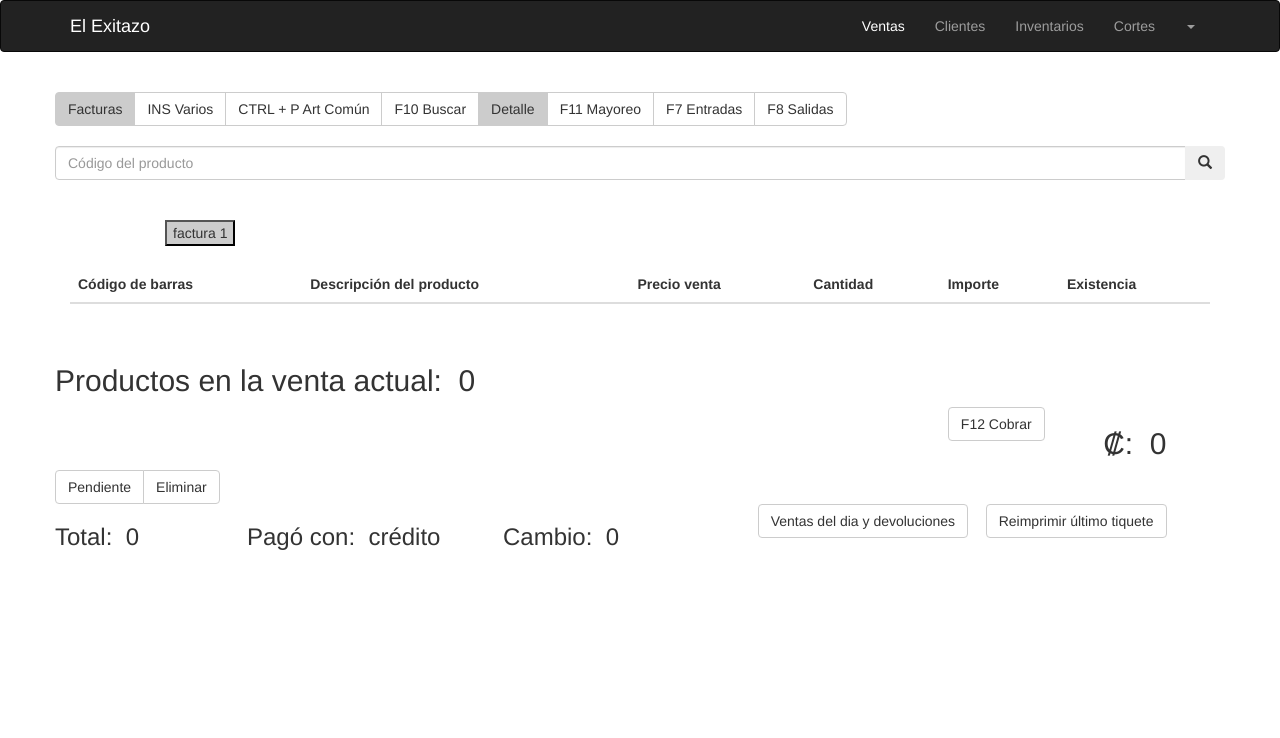
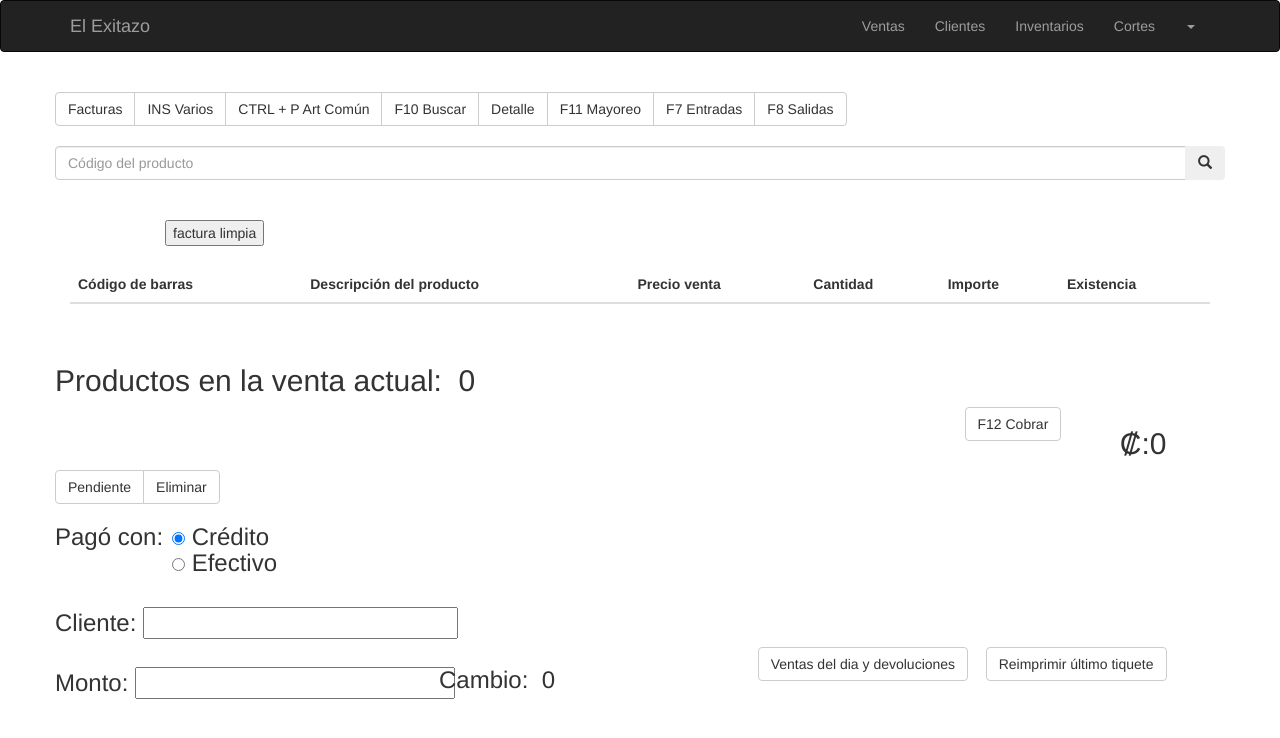
Before and after one commit to bryan-ruiz/El-Exitazo, a Laravel app: page /ventas in a window 1280 px wide. Shown: the top 738 px of the page. Run offline with Laravel 8, Linux system fonts and the light colour scheme; data that the repository does not hold is empty; some libraries are stand-ins or nearby versions.

Commit message:
datos selling

```diff
--- a/Exitazo Costa Rica/ExitazoCostaRica/resources/views/selling.blade.php
+++ b/Exitazo Costa Rica/ExitazoCostaRica/resources/views/selling.blade.php
@@ -51,7 +51,7 @@
   <div class="row">
     <h2 style="">Productos en la venta actual:&nbsp <span id="prodVentaAct">0</span></h2>
     <h2 style="float: right; margin-right: 5%" id="total">₡:&nbsp <span>0</span></h2>
-    <a href="#" rel="nofollow" class="btn btn-default cboxElement" style="float: right; margin-right: 5%">F12 Cobrar</a>
+    <a href="#" onclick="pagar()" rel="nofollow" class="btn btn-default cboxElement" style="float: right; margin-right: 5%">F12 Cobrar</a>
   </div>
 </div>
 <div class="container">
@@ -64,7 +64,21 @@
 </div>
 <div class="container">
   <div class="row">
-    <h3 style="position: absolute;">Total:&nbsp <span>0</span></h3><h3 style="position: absolute; margin-left: 15%">Pagó con:&nbsp <span>crédito</span></h3><h3 style="position: absolute; margin-left: 35%">Cambio:&nbsp <span>0</span></h3>
+    <h3 style="position: absolute;">Pagó con:&nbsp</h3>
+    <h3 style="margin-left: 10%">
+      <input type="radio" name="formaDePago" id="formaDePagoC" value="credito" checked> Crédito<br>
+      <input type="radio" name="formaDePago" id="formaDePagoE" value="efectivo"> Efectivo<br>
+    </h3>
+    <h3 style="position: absolute;">Cliente: <input style="width: 315px" type="text" name="nombreCliente">
+    </h3>
+    <br>
+    <br>
+    <br>
+    <h3 style="position: absolute;">Monto: <input style="width: 320px" type="text" name="nombreCliente">
+    </h3>
+    <div style="position: absolute; margin-left: 30%">
+      <h3 >Cambio:&nbsp <span>0</span></h3>
+    </div>
     <a href="#" rel="nofollow" class="btn btn-default cboxElement" style="float: right; margin-right: 5%">Reimprimir último tiquete</a>
   <a href="/ventasDevoluciones" rel="nofollow" class="btn btn-default cboxElement" style="float: right; margin-right: 1.5%">Ventas del dia y devoluciones</a>
   </div>
@@ -74,7 +88,31 @@
 var listaFactura= [];
 var billNumber = 0;
 var elementRow= 0;
+var listaPendientes= [];
+var selectedBill= 0;
 
+function insertarPagoEnTablaHist(){
+
+}
+
+function pagar(){
+  formaDePago= "";
+  PagoE= document.getElementById("formaDePagoE");
+  PagoC= document.getElementById("formaDePagoC");
+  if(PagoC.checked){
+    formaDePago=PagoC.value;
+  }
+  else{
+    formaDePago=PagoE.value;
+  }
+  listaDeProductos= listaFactura;
+  console.log("A pagado");
+  console.log(formaDePago);
+  console.log(listaDeProductos);
+  //deleteBill();
+
+
+}
 
 function seleccionarElementoTabla(id) {
   elementRow= id;
@@ -154,7 +192,6 @@
 }
 
 
-
 window.onload = function() {loadSite()};
 function loadSite() {
   var t = document.getElementById("test");
@@ -166,28 +203,73 @@
   document.getElementById("buttonBill").style.background = "#ccc";
   document.getElementById("buttonDetail").style.background = "#ccc";
 }
+
 function getBillQuantity() {
   var bill = document.getElementById("billBar");
   var billQuantity = bill.childElementCount;
   console.log(billQuantity);
   return billQuantity;
 }
+
+function onclickBoton(id){
+  if(id== 1){
+    listaFactura= [];
+    agregarFilaTabla();
+  }
+  else{
+    listaFactura= listaPendientes[id-1][1];
+    selectedBill= id;
+    agregarFilaTabla();
+  }
+}
+
 function addBill() {
-  billNumber += 1;
+  billNumber = listaPendientes.length+1;
   var element = document.createElement("input");
   element.setAttribute("type", "button");
-  element.setAttribute("value", "factura "+billNumber);
+  if(billNumber == 1){
+    element.setAttribute("value", "factura limpia");
+  }
+  else{
+    element.setAttribute("value", "factura "+billNumber);
+  }
   element.setAttribute("id", billNumber);
+  element.setAttribute("onclick", "onclickBoton("+billNumber+")");
   var bill = document.getElementById("billBar");
   bill.appendChild(element);
+  listaPendientes.push([billNumber,listaFactura]);
+  listaFactura= [];
+  agregarFilaTabla();
 }
+
 function findBill() {
-  var item = document.getElementById(billNumber);
+  var item = document.getElementById(selectedBill);
   return item;
 }
+
+
+function buscarEnPendientes(id){
+  for (var i = 0; i < listaPendientes.length ; i++) {
+    if(listaPendientes[i][0]== id){
+      alert("se encontro elemento en pos");
+      alert(i);
+    }
+  }
+}
+
 function deleteBill() {
   var item = findBill();
-  item.parentNode.removeChild(item);
+  billNumber -= 1;
+  if(billNumber >0){
+      item.parentNode.removeChild(item);
+  }
+  else{
+    billNumber= 1;
+  }
+  listaFactura= [];
+  //buscarEnPendientes(selectedBill);
+  console.log(listaPendientes);
+  onclickBoton(1);
 }
 
 function aumentarCantidad(){
@@ -217,7 +299,7 @@
 var keyCode = e.keyCode;
   //F10
   if(keyCode==121) {
-  alert("You hit the F10.");
+    alert("You hit the F10.");
   }
   //F12
   else if(keyCode==123) {
```
